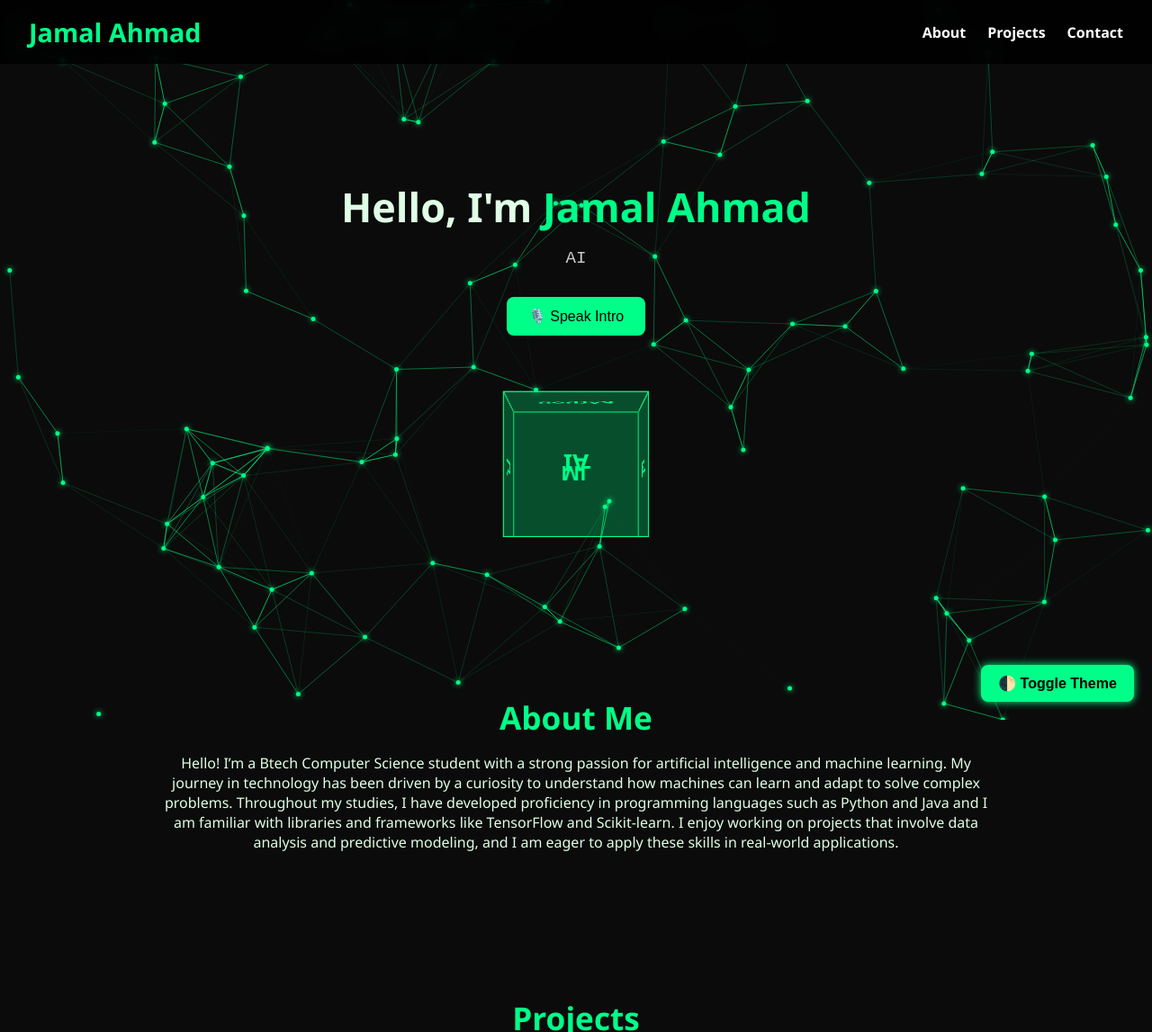
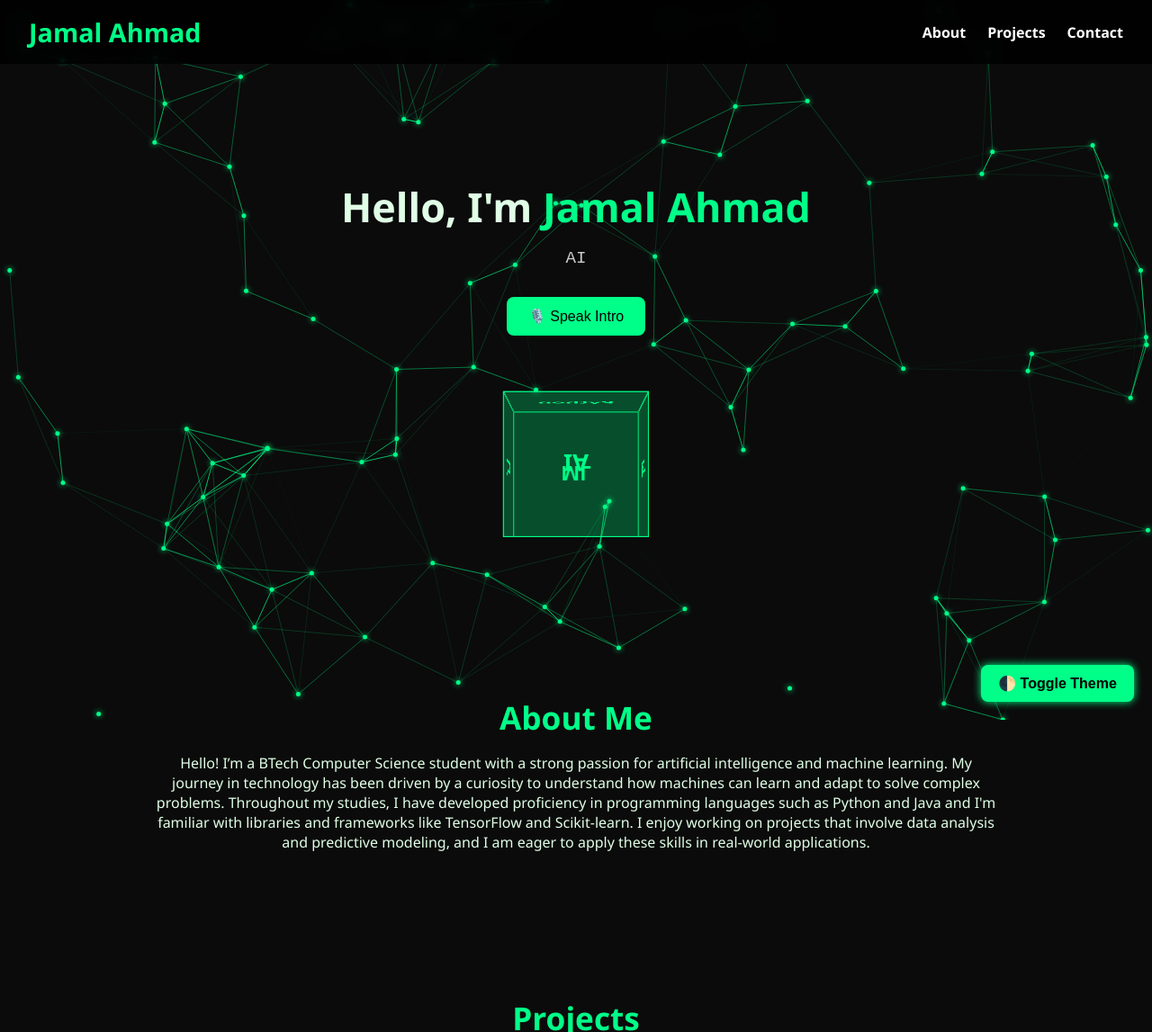
Before and after one commit to jamalfaruki/jamalfaruki.github.io, a plain HTML site: page index.html in a window 1280 px wide. Shown: the top 1147 px of the page at 90% size. Drawn offline with Linux system fonts and the light colour scheme; a small style sheet from the web is missing.

Commit message:
Update index.html

```diff
--- a/index.html
+++ b/index.html
@@ -46,7 +46,7 @@
   <!-- About -->
   <section id="about" class="section">
     <h2>About Me</h2>
-    <p>Hello! I’m a Btech Computer Science student with a strong passion for artificial intelligence and machine learning. My journey in technology has been driven by a curiosity to understand how machines can learn and adapt to solve complex problems. Throughout my studies, I have developed proficiency in programming languages such as Python and Java and I am familiar with libraries and frameworks like TensorFlow and Scikit-learn. I enjoy working on projects that involve data analysis and predictive modeling, and I am eager to apply these skills in real-world applications.</p>
+    <p>Hello! I’m a BTech Computer Science student with a strong passion for artificial intelligence and machine learning. My journey in technology has been driven by a curiosity to understand how machines can learn and adapt to solve complex problems. Throughout my studies, I have developed proficiency in programming languages such as Python and Java and I'm familiar with libraries and frameworks like TensorFlow and Scikit-learn. I enjoy working on projects that involve data analysis and predictive modeling, and I am eager to apply these skills in real-world applications.</p>
   </section>
 
   <!-- Projects -->
```
